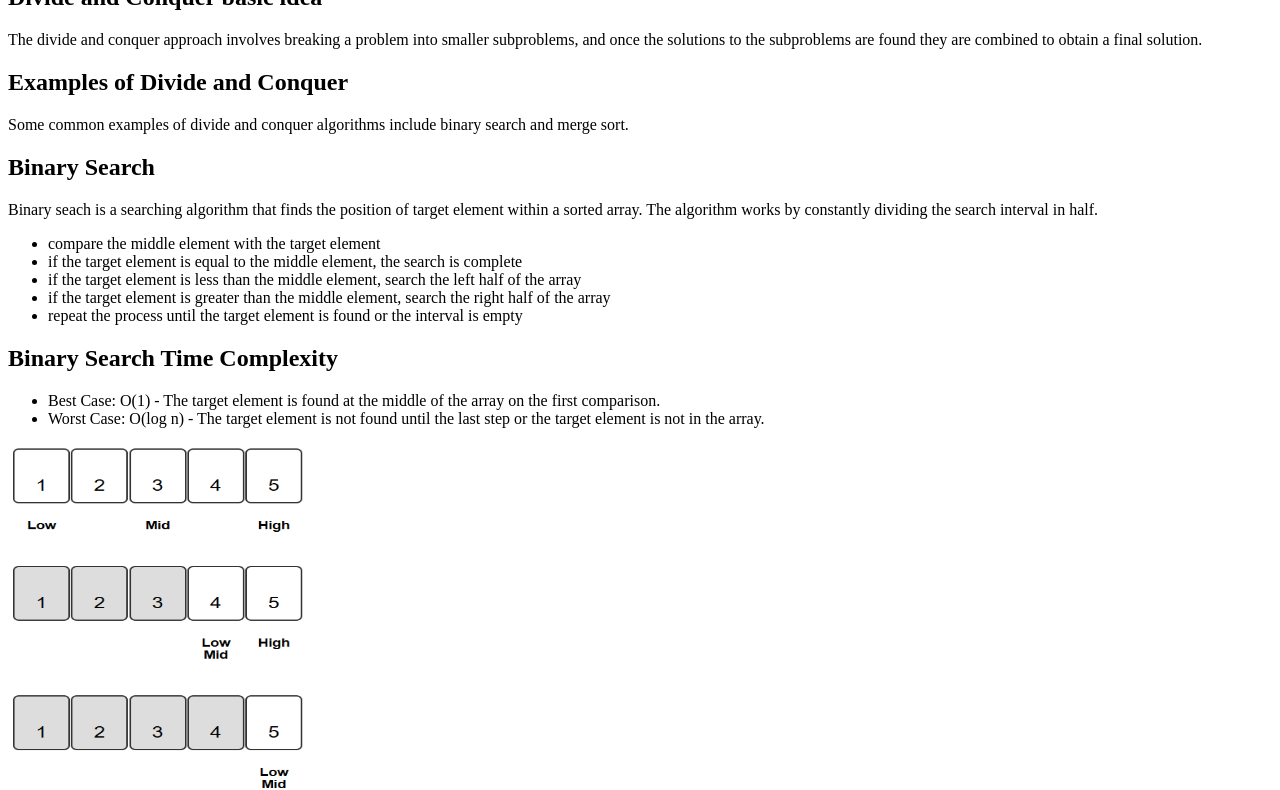
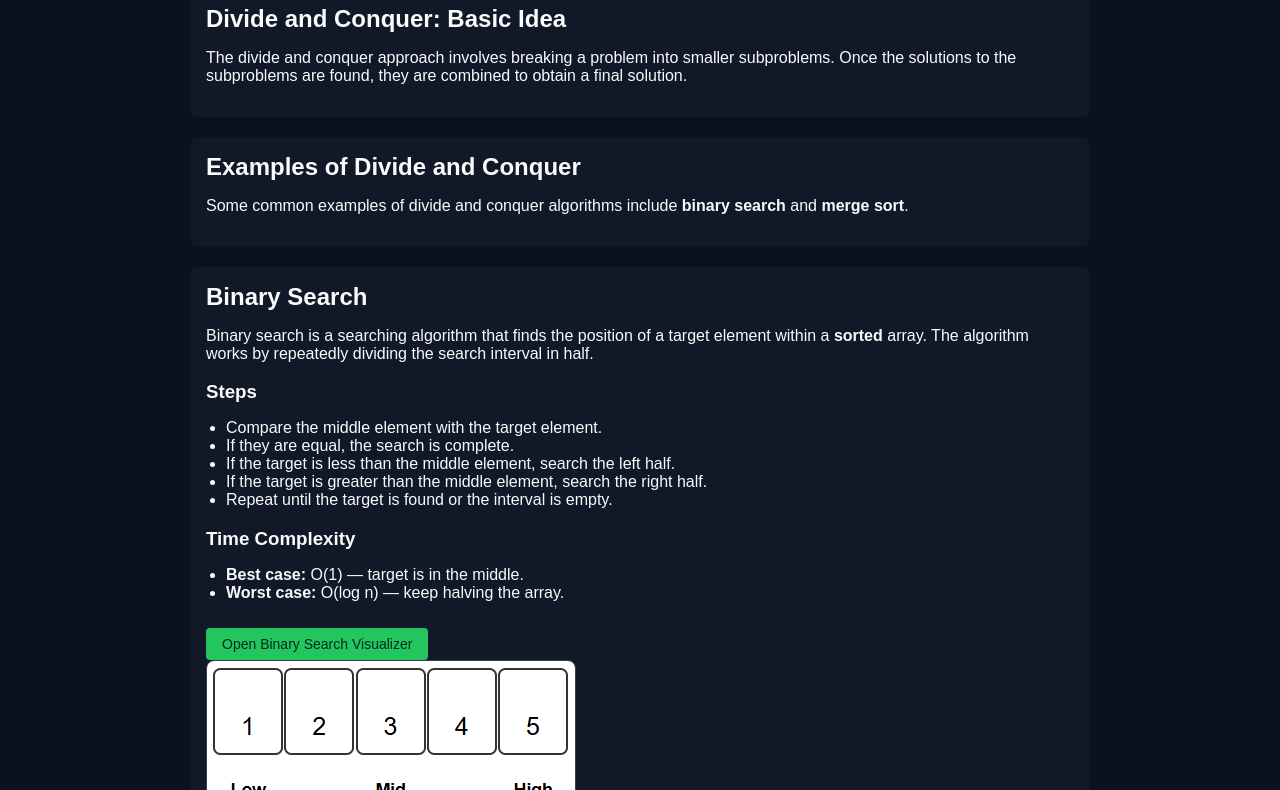
Before and after one commit to M1chaelGuerrer0/Divide-and-Conquer-Visualizer, a plain HTML site: page home_page.html in a window 1280 px wide. Shown: the part 82-872 px from the top of the page. Drawn offline with Linux system fonts and the light colour scheme.

Commit message:
Styled homepage
Styled homepage going to style binary_search and Merge sort

```diff
--- a/home_page.html
+++ b/home_page.html
@@ -1,66 +1,105 @@
+<!DOCTYPE html>
+<html lang="en">
 <head>
+    <meta charset="UTF-8">
     <title>Divide and Conquer Visualizer</title>
-    <h1>Divide and Conquer Visualizer</h1>
+
+    <!--Connects this HTML file to the CSS file for styling -->
+    <link rel="stylesheet" href="styles.css">
 </head>
+<body>
+<!-- Main container for the whole page -->
+<div class="page">
 
-<body>
-    <section>
-        <h2>
-            Divide and Conquer basic idea
-        </h2>
-        <p>The divide and conquer approach involves breaking a problem into smaller subproblems,
-            and once the solutions to the subproblems are found they are combined to obtain a final solution. </p>
-    </section>
-    <section>
-        <h2>
-            Examples of Divide and Conquer
-        </h2>
+    <!-- Header section for basic di -->
+    <header>
+        <h1>Divide and Conquer Visualizer</h1>
+    </header>
+
+    <!-- Section: basic idea -->
+    <section class="section">
+        <h2>Divide and Conquer: Basic Idea</h2>
         <p>
-            Some common examples of divide and conquer algorithms include binary search and merge sort.
+            The divide and conquer approach involves breaking a problem into smaller subproblems.
+            Once the solutions to the subproblems are found, they are combined to obtain a final solution.
         </p>
     </section>
-    <section>
-        <h2> Binary Search</h2>
+
+    <!-- Section: examples -->
+    <section class="section">
+        <h2>Examples of Divide and Conquer</h2>
         <p>
-            Binary seach is a searching algorithm that finds the position of target element within a sorted array.
-            The algorithm works by constantly dividing the search interval in half.
+            Some common examples of divide and conquer algorithms include
+            <strong>binary search</strong> and <strong>merge sort</strong>.
+        </p>
+    </section>
+
+    <!-- Section: Binary Search -->
+    <section class="section">
+        <h2>Binary Search</h2>
+        <p>
+            Binary search is a searching algorithm that finds the position of a target element
+            within a <strong>sorted</strong> array. The algorithm works by repeatedly dividing
+            the search interval in half.
         </p>
 
+        <h3>Steps</h3>
         <ul>
-            <li>compare the middle element with the target element</li>
-            <li>if the target element is equal to the middle element, the search is complete</li>
-            <li>if the target element is less than the middle element, search the left half of the array</li>
-            <li>if the target element is greater than the middle element, search the right half of the array</li>
-            <li>repeat the process until the target element is found or the interval is empty</li>
+            <li>Compare the middle element with the target element.</li>
+            <li>If they are equal, the search is complete.</li>
+            <li>If the target is less than the middle element, search the left half.</li>
+            <li>If the target is greater than the middle element, search the right half.</li>
+            <li>Repeat until the target is found or the interval is empty.</li>
         </ul>
-        <h2>Binary Search Time Complexity</h2>
+
+        <h3>Time Complexity</h3>
         <ul>
-            <li>Best Case: O(1) - The target element is found at the middle of the array on the first comparison.</li>
-            <li>Worst Case: O(log n) - The target element is not found until the last step or the target element is not in the array.</li>
+            <li><strong>Best case:</strong> O(1) — target is in the middle.</li>
+            <li><strong>Worst case:</strong> O(log n) — keep halving the array.</li>
         </ul>
-        <img src ="examplebinary.png" alt ="binary search visualization" style = "width: 300px; height: 500px;">
-        <br><br>
-        <button onclick = "location.href = 'binary_search.html' ">Binary Search Visualizer</button>
-    </section>
-    <section>
-        <h2>Merge Sort  </h2>
-        <p>
 
-            Merge sort is a sorting algorithm that uses the divide and conquer approach to sort an array.
-            The algorithm works by recursively dividing the array into two halves, sorting each half and then merging them back together resulting
-            in a sorted array.
-        </p>
-        <h2>Merge Sort Time Complexity</h2>
-        <p>The best, worst, and average case time complexity of merge sort is O(nlogn). This is because when the array is divided into two halves it takes O(logn)
-            time. Merging the two halves takes O(n) time. Therefore combining these two gives O(nlogn) time complexity for all cases.
-        </p>
-        <img src = "examplemerge.png" alt = "merge sort visualization" style = "width: 1000px; height: 1000px;">
-        <br><br>
-        <button onclick = "location.href = 'merge_sort.html'"> Merge Sort Visualizer</button>
+        <!-- Button that goes to visualizer page -->
+        <button class="btn" onclick="location.href='binary_search.html'">
+            Open Binary Search Visualizer
+        </button>
+
+        <!-- Right side: image -->
+        <div class="algo-image-box">
+            <img src="examplebinary.png"
+                 alt="binary search visualization"
+                 class="algo-image">
+        </div>
     </section>
 
+    <!-- Section: Merge Sort -->
+    <section class="section algo-section">
+        <div class="algo-text">
+            <h2>Merge Sort</h2>
+            <p>
+                Merge sort is a sorting algorithm that uses the divide and conquer approach
+                to sort an array. The array is split into two halves, each half is sorted,
+                and then they are merged back together.
+            </p>
 
+            <h3>Time Complexity</h3>
+            <p>
+                The best, worst, and average case time complexity of merge sort is
+                <strong>O(n log n)</strong>. Splitting takes O(log n) and merging takes O(n).
+            </p>
 
+            <button class="btn" onclick="location.href='merge_sort.html'">
+                Open Merge Sort Visualizer
+            </button>
+        </div>
 
+        <!-- Right side: image -->
+        <div class="algo-image-box">
+            <img src="examplemerge.png"
+                 alt="merge sort visualization"
+                 class="algo-image">
+        </div>
+    </section>
 
+</div>
 </body>
+</html>
--- a/styles.css
+++ b/styles.css
@@ -78,3 +78,73 @@ input[type="range"]::-moz-range-thumb {
   background: rgba(56, 189, 248, 0.15);
   color: #f9fafb;
 }
+
+/* Page styling*/
+body {
+    margin: 0;
+    font-family: Arial, sans-serif;
+    background-color: #0b1120;  /* dark navy */
+    color: #f9fafb;             /* light gray text */
+}
+
+/* Main container that centers the content and limits its width */
+.page {
+    max-width: 900px;
+    margin: 0 auto;      /* centers the div horizontally */
+    padding: 16px;
+}
+
+/* Title and tagline at the top */
+h1 {
+    font-size: 28px;
+    margin-bottom: 4px;
+}
+
+/* General section box: background, spacing, rounded corners */
+.section {
+    background-color: #111827; /* slightly lighter dark */
+    padding: 16px;
+    border-radius: 8px;
+    margin-bottom: 20px;
+}
+
+/* Headers inside sections */
+.section h2 {
+    margin-top: 0;
+    margin-bottom: 8px;
+}
+
+.section h3 {
+    margin-bottom: 6px;
+}
+
+/* Bullet list spacing */
+.section ul {
+    padding-left: 20px;
+}
+
+
+/* Image styles: responsive and not too big */
+.algo-image {
+    max-width: 100%;
+    height: auto;
+    border-radius: 8px;
+    border: 1px solid #374151;
+}
+
+/* Simple green button */
+.btn {
+    margin-top: 10px;
+    padding: 8px 16px;
+    background-color: #22c55e;  /* green */
+    color: #022c22;             /* dark text */
+    border: none;
+    border-radius: 4px;
+    font-size: 14px;
+    cursor: pointer;
+}
+
+/* Slightly darker on hover */
+.btn:hover {
+    background-color: #16a34a;
+}
```
